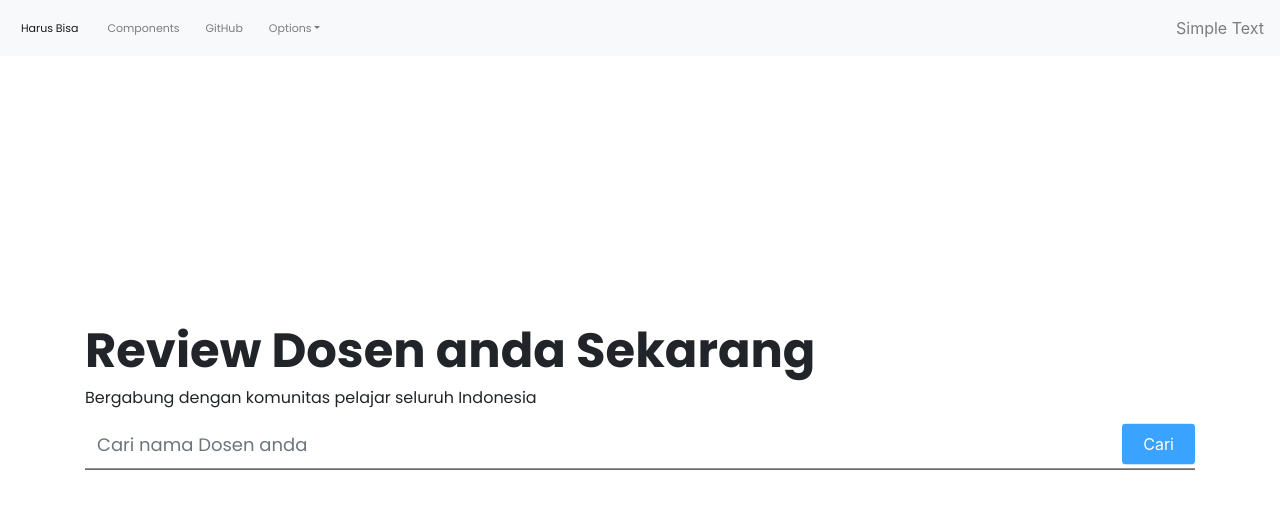
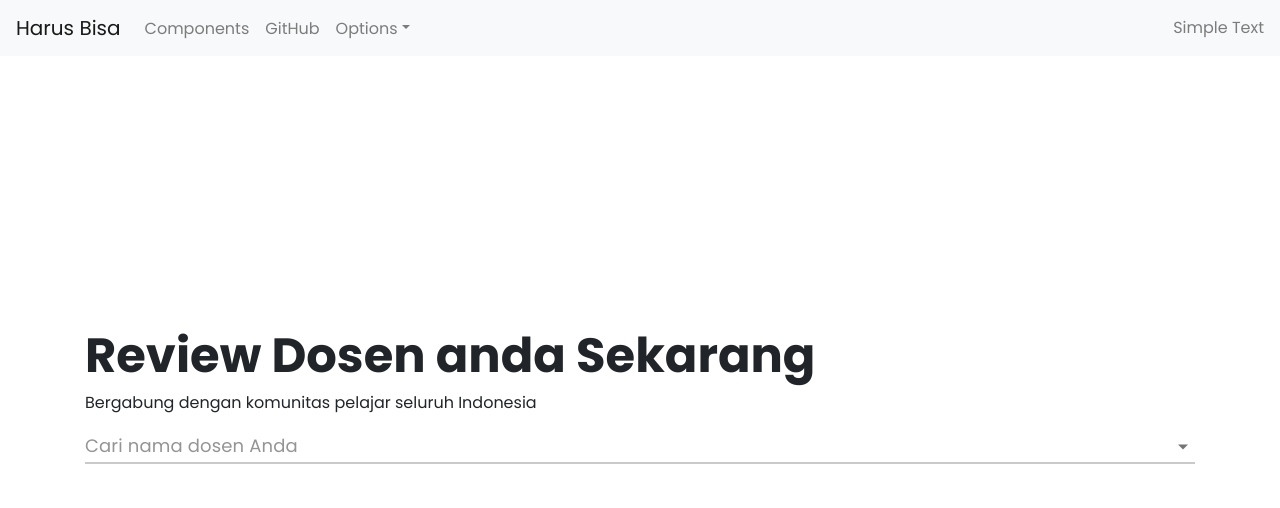
Before and after one commit to Harus-Bisa/frontendv2, a React (Create React App) app in the folder hb-v2/: page / in a window 1280 px wide. Shown: the top 508 px of the page. Built offline with nearby package versions, Linux system fonts and the light colour scheme.

Commit message:
search box updated functionality

```diff
--- a/hb-v2/src/components/SearchBox/SearchBox.js
+++ b/hb-v2/src/components/SearchBox/SearchBox.js
@@ -1,24 +1,96 @@
 import React from "react";
-import { Button, Input } from "reactstrap";
+import { Input } from "reactstrap";
 import PropTypes from 'prop-types';
 import { withRouter } from "react-router-dom";
+import {Autocomplete} from '@material-ui/lab'
+import { TextField } from "@material-ui/core";
 
+const profs = [
+    {name:'Agus Hartanto', school:'Universitas Atma Jaya', id:'1'},
+    {name:'Agus C. Kristiono', school:'Universitas Maranata', id:'2'},
+    {name:'Agus W. Soehadi', school:'Universitas Prasetya Mulya', id:'3'}
+]
 function SearchBox(props){
     var [text, setText] = React.useState("")
-    const search = () =>{
-        props.search();
-        props.history.push("/review/1")
+    var [open, setOpen] = React.useState(false)
+    var [options, setOptions] = React.useState([])
+    const loading = open && options.length === 0
+
+    React.useEffect(() => {
+        let active = true;
+
+        if (!loading){
+            return undefined;
+        }
+
+        const search = (async () => {
+            const response = props.search(text);
+            if(active){
+                setOptions(response)
+            }
+        });
+
+        if(text.length > 0){
+            search();
+        }
+        else{
+            setOptions([])
+        }
+        return () =>{
+            active = false
+        }
+    }, [loading, text])
+
+    React.useEffect(() => {
+        if(!open){
+            setOptions([])
+            setText("")
+        }
+    }, [open]);
+
+    React.useEffect(() => {
+        if (text.length === 0){
+            setOptions([])
+        }
+    }, [text])
+
+    const select = (id) =>{
+        props.history.push("/review/"+id)
     }
     return(
         <div className="search-box">
-            <Input type='text' id="search-box" placeholder="Cari nama Dosen anda" value={text} onChange={(event) => setText(event.target.value) }/>
-            <Button className="green-button" onClick={search}>Cari</Button>
+            <Autocomplete
+                id="search-box"
+                style={{width:'100%'}}
+                open={open}
+                onOpen={() => {setOpen(true)}}
+                onClose={() => setOpen(false)}
+                options={options}
+                loading={loading}
+                noOptionsText="Dosen tidak ditemukan."
+                renderInput={params => (
+                    <TextField
+                      {...params}
+                      placeholder="Cari nama dosen Anda"
+                      fullWidth
+                      onChange={(event) => setText(event.target.value)}
+                    />
+                )}
+                renderOption={option => {
+                    return(
+                        <div onClick={() => select(option.id)} style={{width:'100%'}}>
+                            <p style={{fontWeight:'bold', margin:0}}>{option.name}</p>
+                            <p style={{fontSize:'12px', margin:0}}>{option.school}</p>
+                        </div>
+                    )
+                }}
+            />
         </div>
     )
 }
 
 SearchBox.defaultProps={
-    search: () => {}
+    search: (text) => {return profs}
 }
 
 SearchBox.propTypes={
--- a/hb-v2/src/css/index.css
+++ b/hb-v2/src/css/index.css
@@ -12,8 +12,8 @@ body {
   -moz-osx-font-smoothing: grayscale;
 }
 
-h1, h2, h3, h4, h5, p, a {
-  font-family: 'Poppins', sans-serif;
+h1, h2, h3, h4, h5, p, a, input, span {
+  font-family: 'Poppins', sans-serif !important;
 }
 
 h1{
@@ -37,7 +37,7 @@ h5{
   line-height: 21px;
 }
 
-p, a{
+p, a, input{
   font-style: normal;
   font-weight: normal;
   font-size: 16px;
@@ -69,12 +69,6 @@ a:hover{
   background-color: black;
 }
 
-.search-box{
-  border-bottom: 1px solid black;
-  display: flex;
-  flex-direction: row;
-  padding-bottom: 0.25rem;
-}
 
 .search-box #search-box, .search-box #search-box:focus{
   border: 0px;
@@ -90,6 +84,11 @@ a:hover{
   color: black;
 }
 
+.option-button{
+  text-transform: none;
+  display: flex;
+  flex-direction: column;
+}
 .button-group-container{
   width: 100%;
   display: flex;
--- a/hb-v2/src/css/review.css
+++ b/hb-v2/src/css/review.css
@@ -4,7 +4,7 @@
     color: #000000;
 }
 
-.review-footer p, a{
+.review-footer p, .review-footer a{
     font-size: 11px !important;
     line-height: 15px;
     color: #000000;
```
